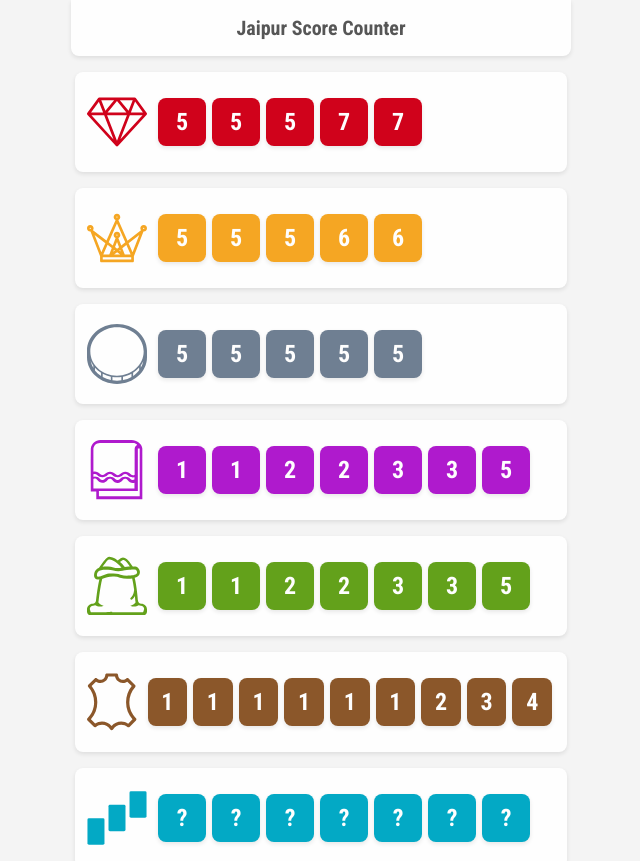
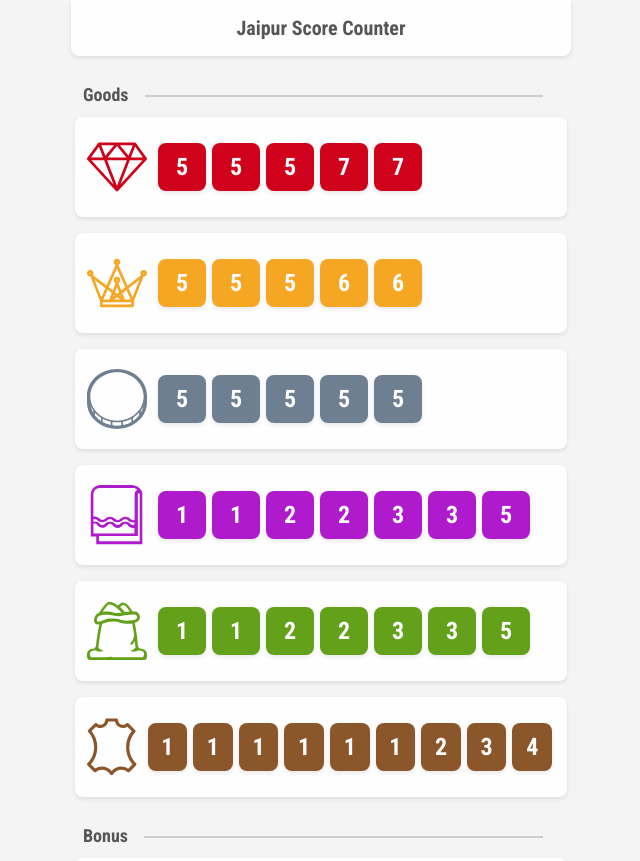
Before and after one commit to hbrok/Jaipur-Score-Tracker, a React app: page / in a window 1280 px wide. Shown: the top 861 px of the page, without its empty margins (319-959 px from the left). Built offline with nearby package versions, Linux system fonts and the light colour scheme.

Commit message:
Add divider between sections

```diff
--- /dev/null
+++ b/src/components/Divider.js
@@ -0,0 +1,10 @@
+import React from "react";
+
+const Divider = props => (
+  <div className="Divider">
+    <span>{props.children}</span>
+    <span className="Divider-bar" />
+  </div>
+);
+
+export default Divider;
--- a/src/containers/App.js
+++ b/src/containers/App.js
@@ -5,6 +5,7 @@
 import { cloneDeep, shuffle } from "lodash";
 
 import Button from "components/Button";
+import Divider from "components/Divider";
 import Tokens from "components/Tokens";
 import Player from "containers/Player";
 import Trophy from "icons/Trophy";
@@ -129,14 +130,17 @@
         </header>
 
         <div className="tokens-container">
+          <Divider>Goods</Divider>
           <div className="tokens-goods">{this.renderTokensRow("goods")}</div>
 
+          <Divider>Bonus</Divider>
           <div className="tokens-bonus">
             {this.renderTokensRow("bonus")}
             {this.renderTokensRow("camel")}
           </div>
         </div>
 
+        <Divider>Players</Divider>
         <div className="player-container">
           {this.state.players.map((player, i) => {
             return (
@@ -152,6 +156,7 @@
           })}
         </div>
 
+        <Divider />
         <div className="App-toolbar">
           <Button onClick={() => this.calculateScore()}>
             <Trophy />
--- /dev/null
+++ b/src/stylesheets/components/_divider.scss
@@ -0,0 +1,22 @@
+.Divider {
+  display: flex;
+  padding: 12px;
+  font-size: 18px;
+  font-weight: bold;
+}
+
+.Divider-bar {
+  position: relative;
+  width: 100%;
+  margin: 0 1rem;
+
+  &::after {
+    content: "";
+    position: absolute;
+    width: 100%;
+    height: 2px;
+    top: 50%;
+    left: 0;
+    background-color: darken($wild-sand, 15%);
+  }
+}
--- a/src/stylesheets/main.scss
+++ b/src/stylesheets/main.scss
@@ -4,5 +4,6 @@
 // Components
 @import "components/app";
 @import "components/button";
+@import "components/divider";
 @import "components/player";
 @import "components/tokens";
```
